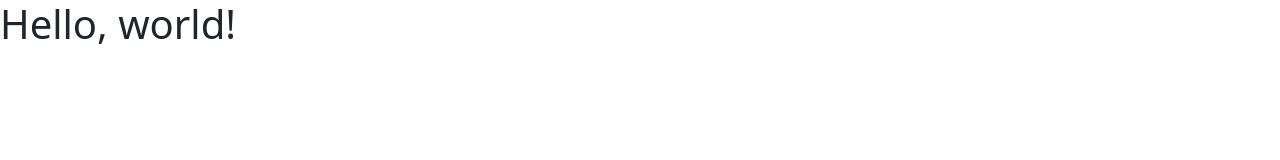
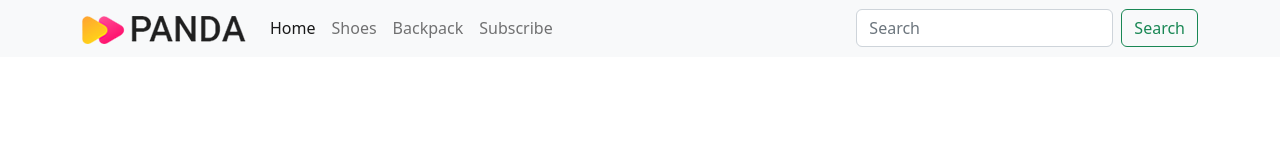
Before and after one commit to nasirullahnu/E-Panda, a plain HTML site: page index.html in a window 1280 px wide. Drawn offline with nearby package versions, Linux system fonts and the light colour scheme.

Commit message:
nav added

```diff
--- a/index.html
+++ b/index.html
@@ -7,7 +7,36 @@
     <link href="https://cdn.jsdelivr.net/npm/bootstrap@5.2.0/dist/css/bootstrap.min.css" rel="stylesheet" integrity="sha384-gH2yIJqKdNHPEq0n4Mqa/HGKIhSkIHeL5AyhkYV8i59U5AR6csBvApHHNl/vI1Bx" crossorigin="anonymous">
   </head>
   <body>
-    <h1>Hello, world!</h1>
+    <nav class="navbar navbar-expand-lg bg-light">
+        <div class="container">
+          <a class="navbar-brand" href="#">
+            <img src="images/logo.png" alt="Brand">
+          </a>
+          <button class="navbar-toggler" type="button" data-bs-toggle="collapse" data-bs-target="#navbarSupportedContent" aria-controls="navbarSupportedContent" aria-expanded="false" aria-label="Toggle navigation">
+            <span class="navbar-toggler-icon"></span>
+          </button>
+          <div class="collapse navbar-collapse" id="navbarSupportedContent">
+            <ul class="navbar-nav me-auto mb-2 mb-lg-0">
+              <li class="nav-item">
+                <a class="nav-link active" aria-current="page" href="#">Home</a>
+              </li>
+              <li class="nav-item">
+                <a class="nav-link" href="#">Shoes</a>
+              </li>
+              <li class="nav-item">
+                <a class="nav-link" href="#">Backpack</a>
+              </li>
+              <li class="nav-item">
+                <a class="nav-link" href="#">Subscribe</a>
+              </li>
+            </ul>
+            <form class="d-flex" role="search">
+              <input class="form-control me-2" type="search" placeholder="Search" aria-label="Search">
+              <button class="btn btn-outline-success" type="submit">Search</button>
+            </form>
+          </div>
+        </div>
+      </nav>
     <script src="https://cdn.jsdelivr.net/npm/bootstrap@5.2.0/dist/js/bootstrap.bundle.min.js" integrity="sha384-A3rJD856KowSb7dwlZdYEkO39Gagi7vIsF0jrRAoQmDKKtQBHUuLZ9AsSv4jD4Xa" crossorigin="anonymous"></script>
   </body>
 </html>
```
